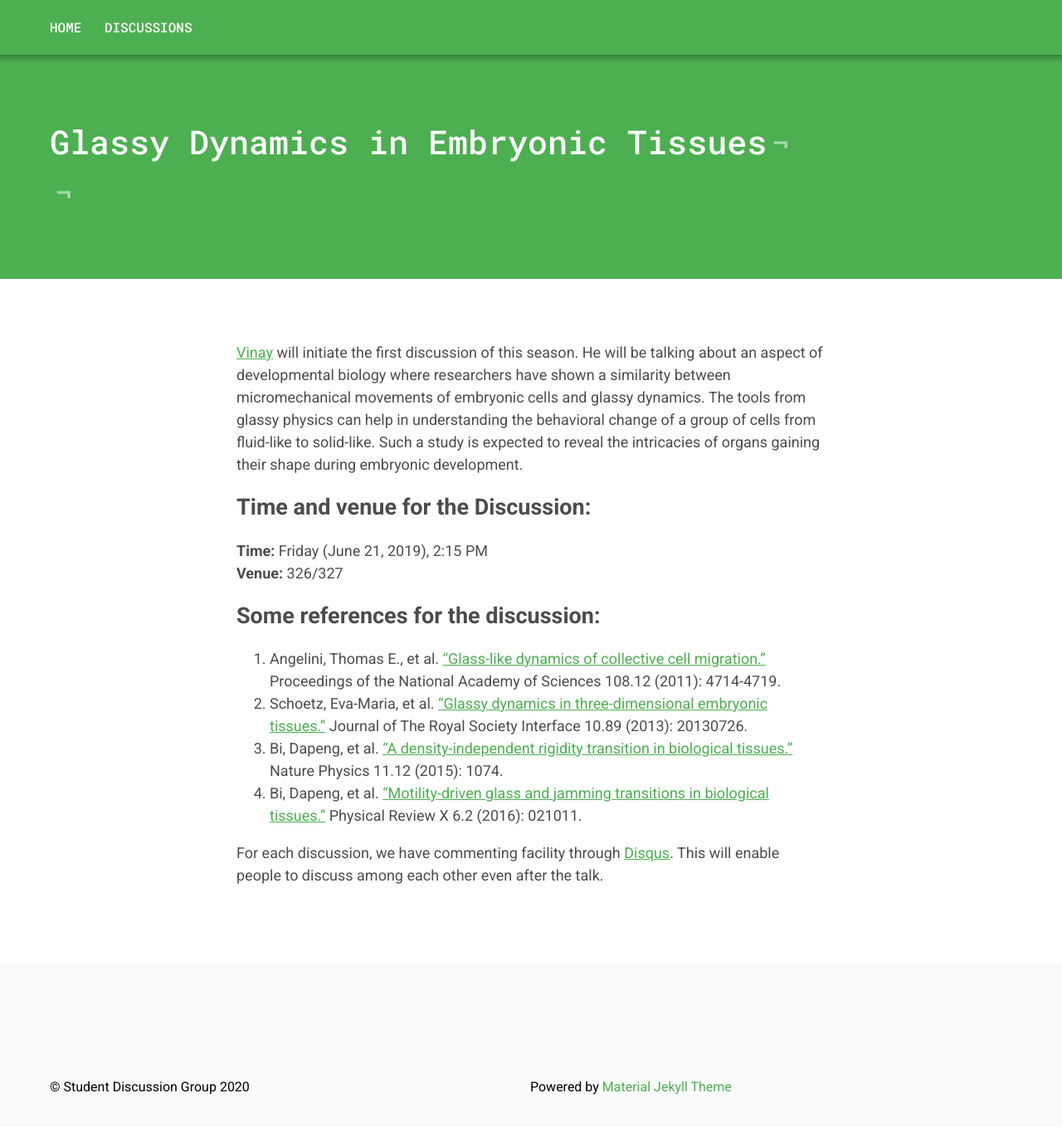
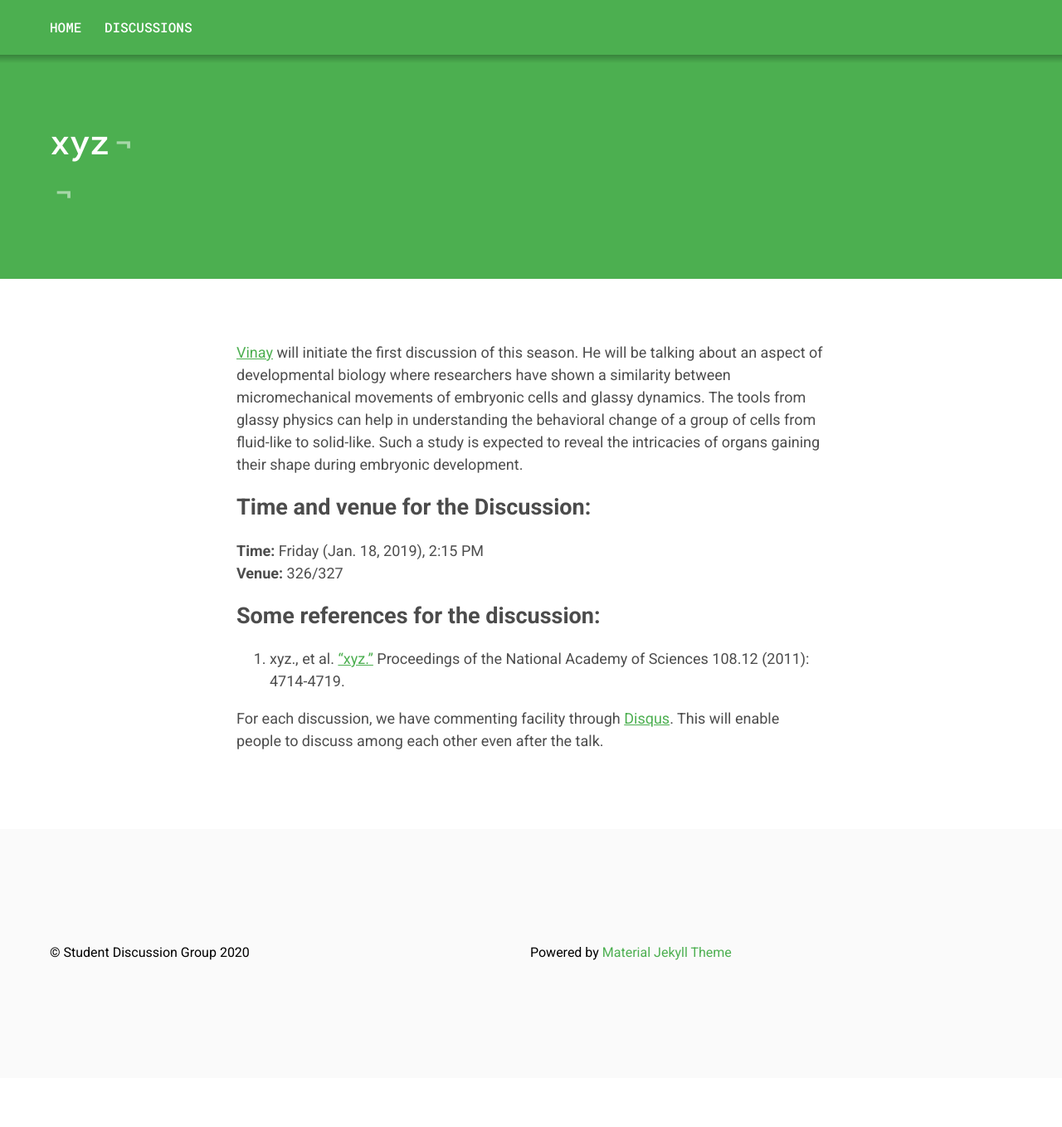
Before and after one commit to vinayphys/discussion2020, a Jekyll site: the page built from _posts/2019-06-21-glassy_dynamics_embryonic_tissues.markdown, in a window 1280 px wide and 1400 px high. Shown: the top 1358 px of the window at 83% size. Built offline with Jekyll 4.4.1, drawn with Linux system fonts in a browser that asks for light colours; comment, search, counter and statistics services are not loaded.

Commit message:
Update 2019-06-21-glassy_dynamics_embryonic_tissues.markdown

```diff
--- a/_posts/2019-06-21-glassy_dynamics_embryonic_tissues.markdown
+++ b/_posts/2019-06-21-glassy_dynamics_embryonic_tissues.markdown
@@ -1,22 +1,17 @@
 ---
 layout: post
-title:  "Glassy Dynamics in Embryonic Tissues"
-date:   2019-06-21 18:52:21 -0500
+title:  "xyz"
+date:   2020-01-18 18:52:21 -0500
 ---
 [Vinay](https://www.imsc.res.in/~vinayv/) will initiate the first discussion of this season. He will be talking about an aspect of developmental biology where researchers have shown a similarity between micromechanical movements of embryonic cells and glassy dynamics. The tools from glassy physics can help in understanding the behavioral change of a group of cells from fluid-like to solid-like. Such a study is expected to reveal the intricacies of organs gaining their shape during embryonic development.
 
 ## Time and venue for the Discussion:
-**Time:** Friday (June 21, 2019), 2:15 PM
+**Time:** Friday (Jan. 18, 2019), 2:15 PM
 **Venue:** 326/327
 
 ## Some references for the discussion:
 
-1. Angelini, Thomas E., et al. ["Glass-like dynamics of collective cell migration."](https://www.pnas.org/content/pnas/108/12/4714.full.pdf) Proceedings of the National Academy of Sciences 108.12 (2011): 4714-4719.
+1. xyz., et al. ["xyz."](https://www.pnas.org/content/pnas/108/12/4714.full.pdf) Proceedings of the National Academy of Sciences 108.12 (2011): 4714-4719.
 
-2. Schoetz, Eva-Maria, et al. ["Glassy dynamics in three-dimensional embryonic tissues."](https://royalsocietypublishing.org/doi/pdf/10.1098/rsif.2013.0726) Journal of The Royal Society Interface 10.89 (2013): 20130726.
-
-3. Bi, Dapeng, et al. ["A density-independent rigidity transition in biological tissues."](https://www.nature.com/articles/nphys3471.pdf) Nature Physics 11.12 (2015): 1074.
-
-4. Bi, Dapeng, et al. ["Motility-driven glass and jamming transitions in biological tissues."](https://journals.aps.org/prx/pdf/10.1103/PhysRevX.6.021011) Physical Review X 6.2 (2016): 021011.
 
 For each discussion, we have commenting facility through [Disqus](https://disqus.com/). This will enable people to discuss among each other even after the talk.
```
